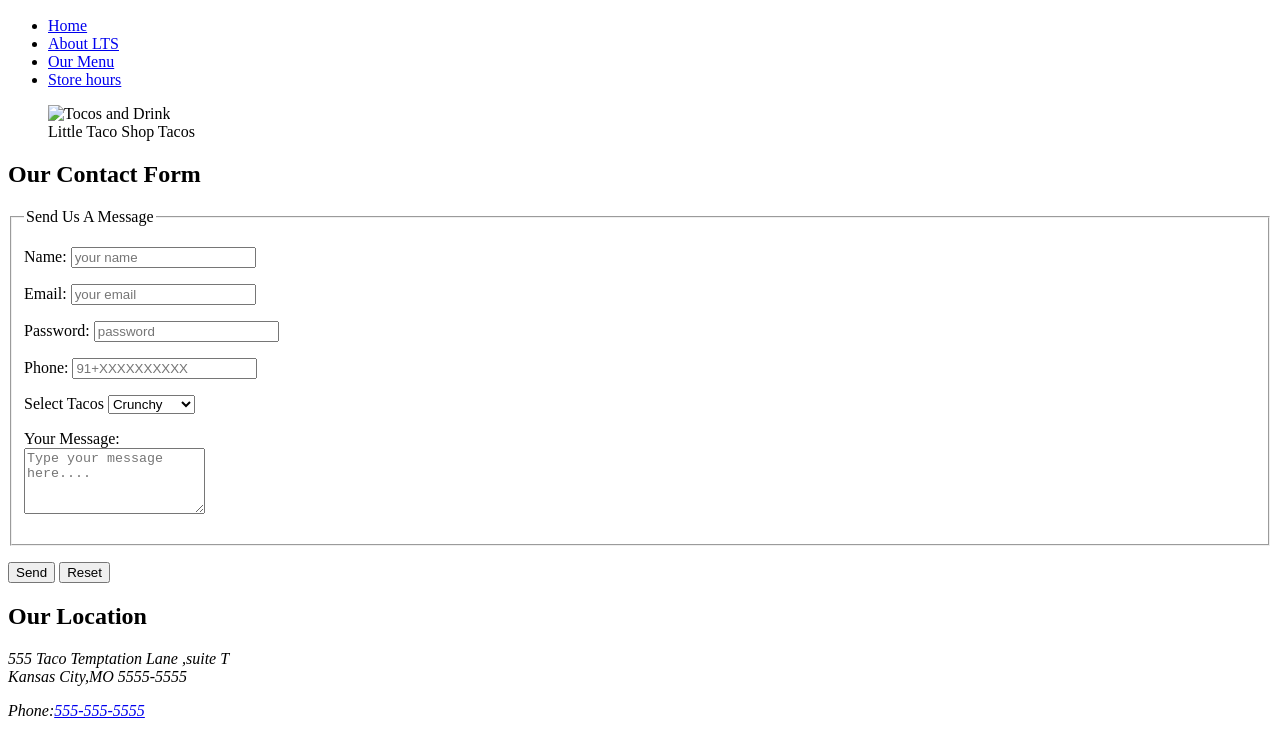
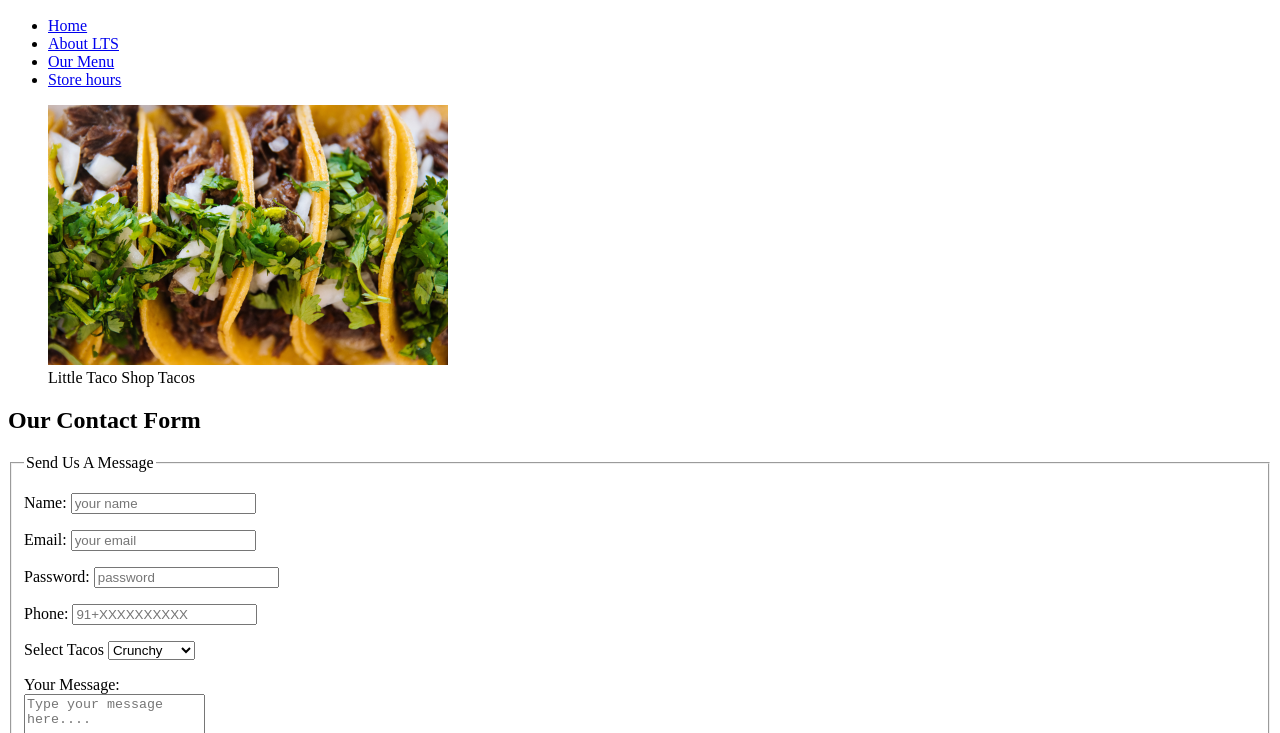
Before and after one commit to VaishnaviVajrapu/LTS, a plain HTML site: page Contactus.html in a window 1280 px wide. Shown: the part 50-783 px from the top of the page. Drawn offline with Linux system fonts and the light colour scheme.

Commit message:
Update Contactus.html

```diff
--- a/Contactus.html
+++ b/Contactus.html
@@ -21,7 +21,7 @@
                 </ul>
             </nav>
             <figure>
-                 <img src="image/photo3.png" width="400" height="260" alt="Tocos and Drink" title="Tocos and Drink" loading="eager">
+                 <img src="photo3.png" width="400" height="260" alt="Tocos and Drink" title="Tocos and Drink" loading="eager">
                 <figcaption>Little Taco Shop Tacos</figcaption>
             </figure>
            </article>
```
